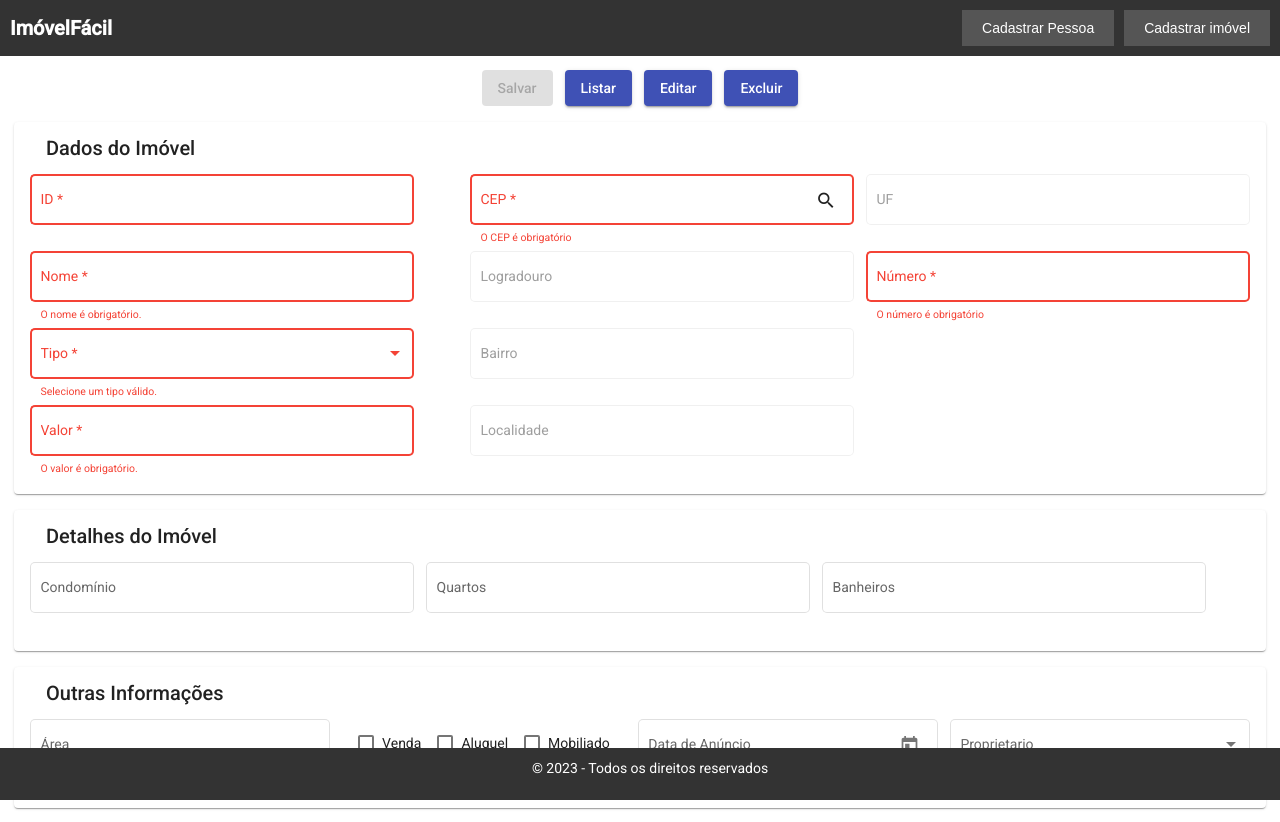
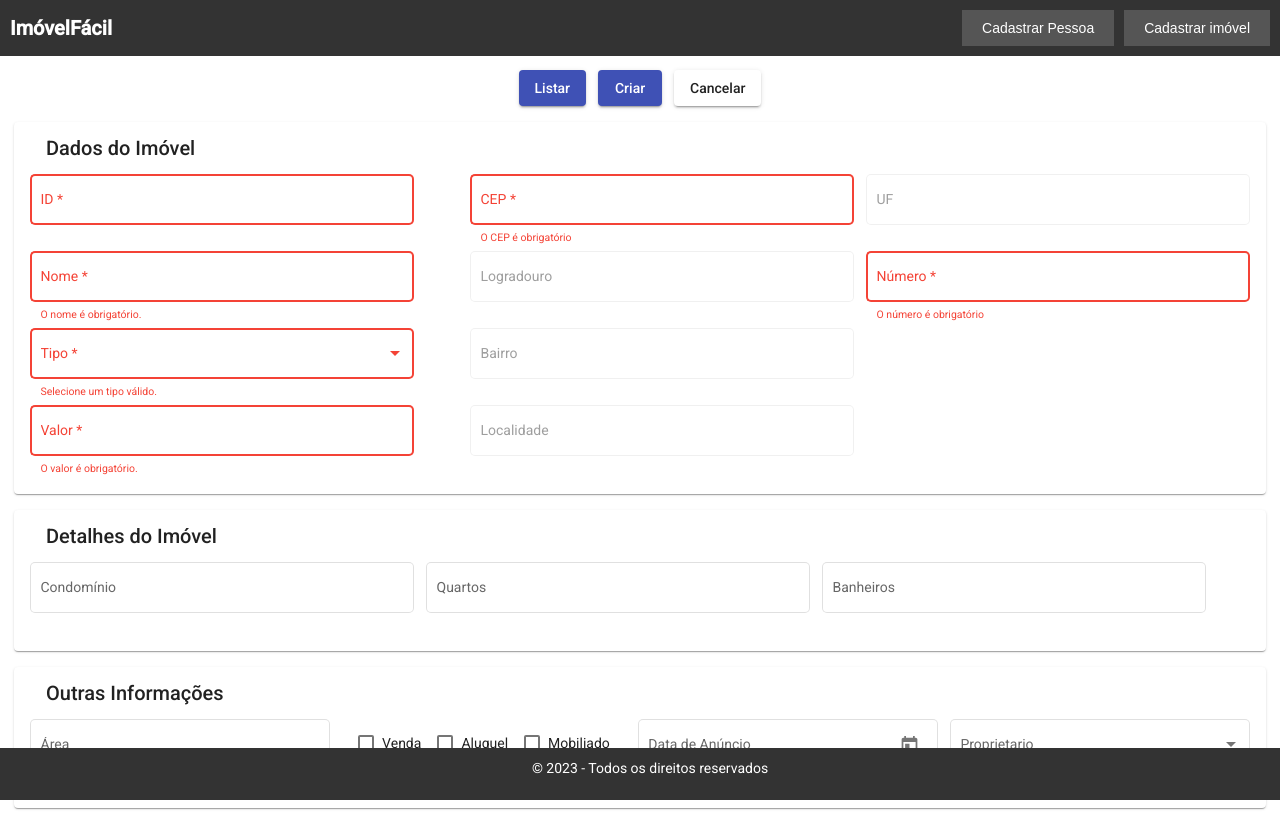
Before and after one commit to Josias-Ribeiro/Angular-Locacao-imoveis, an Angular app: page /cadastro-imoveis in a window 1280 px wide. Built offline with nearby package versions, Linux system fonts and the light colour scheme; data requests are answered from the project's data file.

Commit message:
Controlando status da operação

```diff
--- a/src/app/cadastro-imoveis/cadastro-imoveis.component.ts
+++ b/src/app/cadastro-imoveis/cadastro-imoveis.component.ts
@@ -6,6 +6,7 @@ import { CadastroImoveisHttpService } from './services/cadastro-imoveis-http.ser
 import { CadastroImovelModel } from './model/cadastro-imovel.model';
 import { CadastroPessoaHttpService } from '../cadastro-pessoa/services/cadastro-pessoa-http.service';
 import { Pessoa } from '../cadastro-pessoa/model/pessoa.model';
+import { Status } from '../shared/constants/status';
 
 @Component({
   selector: 'app-cadastro-imoveis',
@@ -13,9 +14,10 @@ import { Pessoa } from '../cadastro-pessoa/model/pessoa.model';
   styleUrls: ['./view/cadastro-imoveis.component.scss'],
 })
 export class CadastroImoveisComponent implements OnInit {
+  status: string;
   formulario: FormGroup;
   tipos: string[] = ['Apartamento', 'Casa'];
-  arrayPessoas : Pessoa[];
+  arrayPessoas: Pessoa[];
 
   constructor(
     private _formService: CadastroImoveisFormService,
@@ -27,7 +29,11 @@ export class CadastroImoveisComponent implements OnInit {
     this._formService.construirFormulario();
     this.formulario = this._formService.formulario;
     this._carregarDadosPessoas();
+    this.status = Status.NovaPesquisa;
+
+    console.log(this.status)
   }
+
   private _carregarDadosPessoas() {
     this._httpPessoaService.carregarPessoas().subscribe((res) => {
       this.arrayPessoas = res;
@@ -50,13 +56,32 @@ export class CadastroImoveisComponent implements OnInit {
     this.formulario.get('endereco')?.setValue(endereco);
   }
 
+  cancelar() {
+    this.status = Status.NovaPesquisa;
+    this.formulario.enable();
+    this.formulario.reset();
+  }
+
+  criar(): void {
+    this.status = Status.Inserindo;
+    this.formulario.enable();
+    this.formulario.reset();
+  }
+
   listar(): void {
     const dados = +this.formulario.get('id')?.value;
 
+    if (!dados) {
+      alert('Deve ser informado um ID');
+      return;
+    }
+
+    this.status = Status.DadosCarregados;
+
+    this.formulario.disable();
+
     this._httpService.listarImovel(dados).subscribe((res) => {
       this.formulario.patchValue(res);
-
-      console.log(res);
 
       const endereco = res.endereco[0];
       this.endereco.get('logradouro')?.setValue(endereco.rua);
@@ -65,10 +90,15 @@ export class CadastroImoveisComponent implements OnInit {
       this.endereco.get('localidade')?.setValue(endereco.cidade);
       this.endereco.get('uf')?.setValue(endereco.uf);
       this.endereco.get('numero')?.setValue(endereco.numero);
+
+      this.endereco.disable();
     });
   }
 
-  editar() {}
+  editar() {
+    this.status = Status.Editando;
+    this.formulario.enable();
+  }
 
   excluir() {}
 
@@ -76,6 +106,7 @@ export class CadastroImoveisComponent implements OnInit {
     const dados = this.formulario.getRawValue();
 
     // this._httpService.salvarImovel(dados).subscribe((res) => console.log(res))
+
   }
 
   pesquisarCEP(): void {
--- a/src/app/cadastro-imoveis/view/cadastro-imoveis.component.html
+++ b/src/app/cadastro-imoveis/view/cadastro-imoveis.component.html
@@ -1,23 +1,29 @@
 <div>
   <form [formGroup]="formulario" (ngSubmit)="salvar()" class="form">
+
     <div class="container-salvar">
-      <button
-        mat-raised-button
-        color="primary"
-        type="submit"
-        [disabled]="formulario.invalid"
-      >
+      <button mat-raised-button color="primary" (click)="listar()" *ngIf="status === 'Nova Pesquisa'">
+        Listar
+      </button>
+      <button mat-raised-button color="primary" (click)="criar()" *ngIf="status === 'Nova Pesquisa'">
+        Criar
+      </button>
+      <button mat-raised-button color="primary" type="submit" [disabled]="formulario.invalid" *ngIf="status === 'Inserindo' || status === 'Editando'">
         Salvar
       </button>
-      <button mat-raised-button color="primary" (click)="listar()">
-        Listar
-      </button>
-      <button mat-raised-button color="primary" (click)="editar()">
+      <button mat-raised-button color="accent" (click)="editar()" *ngIf="formulario.get('id')?.value && status === 'Dados carregados'">
         Editar
       </button>
-      <button mat-raised-button color="primary" (click)="excluir()">
+      <button mat-raised-button color="warn" (click)="excluir()" *ngIf="formulario.get('id')?.value && status === 'Dados carregados'">
         Excluir
       </button>
+      <button mat-raised-button (click)="cancelar()" >
+        Cancelar
+      </button>
+
+
+
+
     </div>
     <mat-card>
       <mat-card-header>
@@ -81,7 +87,7 @@
               <mat-form-field appearance="outline" class="form-field">
                 <mat-label>CEP</mat-label>
                 <input matInput formControlName="cep" required />
-                <button matSuffix mat-icon-button (click)="pesquisarCEP()">
+                <button *ngIf="status === 'Inserindo' || status === 'Editando' " matSuffix mat-icon-button (click)="pesquisarCEP()">
                   <mat-icon matSuffix >search</mat-icon>
                 </button>
 
--- /dev/null
+++ b/src/app/shared/constants/status.ts
@@ -0,0 +1,6 @@
+export enum Status {
+    Inserindo = 'Inserindo',
+    Editando = 'Editando',
+    NovaPesquisa = 'Nova Pesquisa',
+    DadosCarregados = 'Dados carregados'
+  }
```
